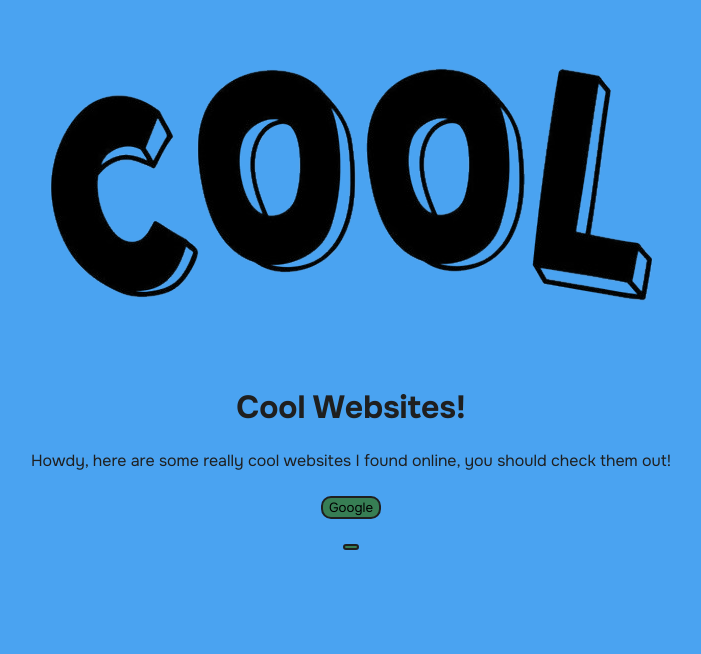
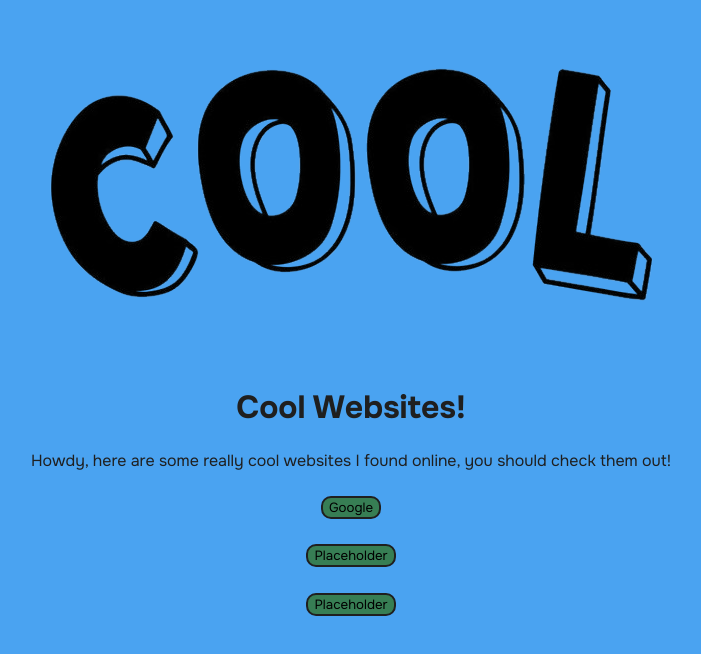
Before and after one commit to IJ-man/website, a plain HTML site: page index.html in a window 1280 px wide. Shown: the whole page, without its empty margins (289-990 px from the left). Drawn offline with Linux system fonts and the light colour scheme.

Commit message:
Placeholders for buttons

```diff
--- a/index.html
+++ b/index.html
@@ -23,7 +23,13 @@
 
         <form action="WEBSITE" method="get">
             <button type="submit" class="button">
+                Placeholder
+            </button>
+        </form>
 
+        <form action="WEBSITE" method="get">
+            <button type="submit" class="button">
+                Placeholder
             </button>
         </form>
 
```
